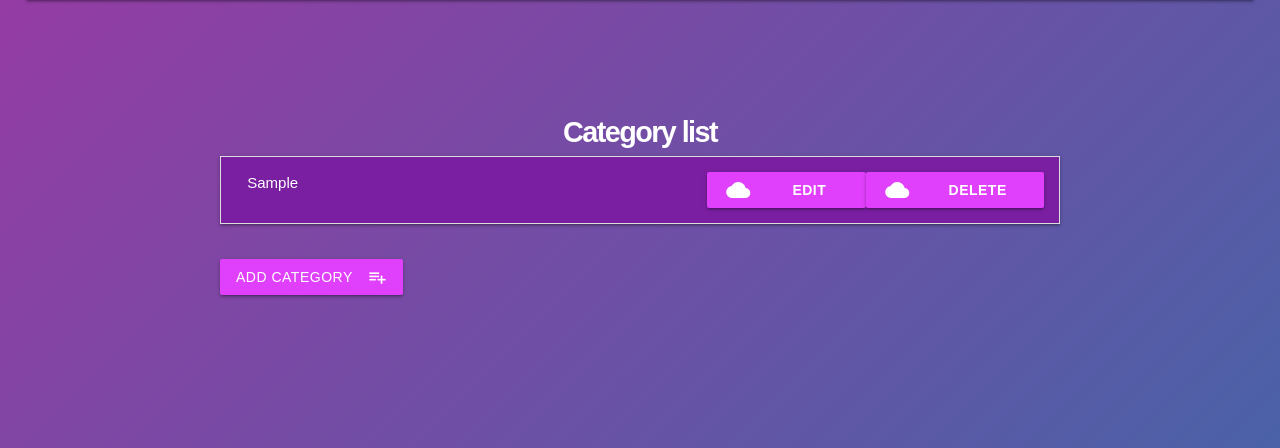
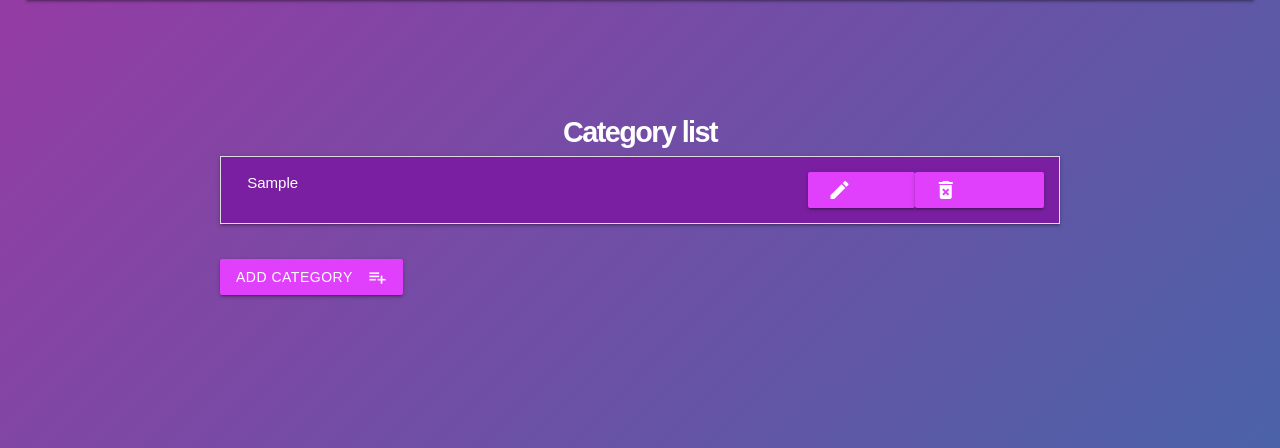
Before and after one commit to Mismiles/clinical-search-tool, a Flask app: page /categorylist in a window 1280 px wide. Shown: the part 128-576 px from the top of the page. Run offline with Flask 2, Linux system fonts and the light colour scheme; a database or web service that is not in the repository returns one stand-in record (values such as "Sample title"); some libraries are stand-ins or nearby versions.

Commit message:
changed material icons on category list

```diff
--- a/templates/categorylist.html
+++ b/templates/categorylist.html
@@ -11,8 +11,9 @@
     <div class="task_header col s9">
         <strong>{{category.resource_category}}</strong>
     </div>
-    <a href="{{url_for('edit_category', category_id=category._id)}}" class="waves-effect #e040fb purple accent-2 btn btn small"><i class="material-icons left">cloud</i>Edit category</a>
-    <a href="{{url_for('delete_category', category_id=category._id)}}" class="waves-effect #e040fb purple accent-2 btn btn small"><i class="material-icons left">cloud</i>Delete category</a>
+    <a href="{{url_for('edit_category', category_id=category._id)}}" class="waves-effect #e040fb purple accent-2 btn btn tiny"><i class="material-icons left">edit</i>Edit</a>
+    <a href="{{url_for('delete_category', category_id=category._id)}}" class="waves-effect #e040fb purple accent-2 btn btn tiny"><i class="material-icons left">delete_forever
+</i>Delete</a>
     </div>
 </li>
 {% endfor %}
```
